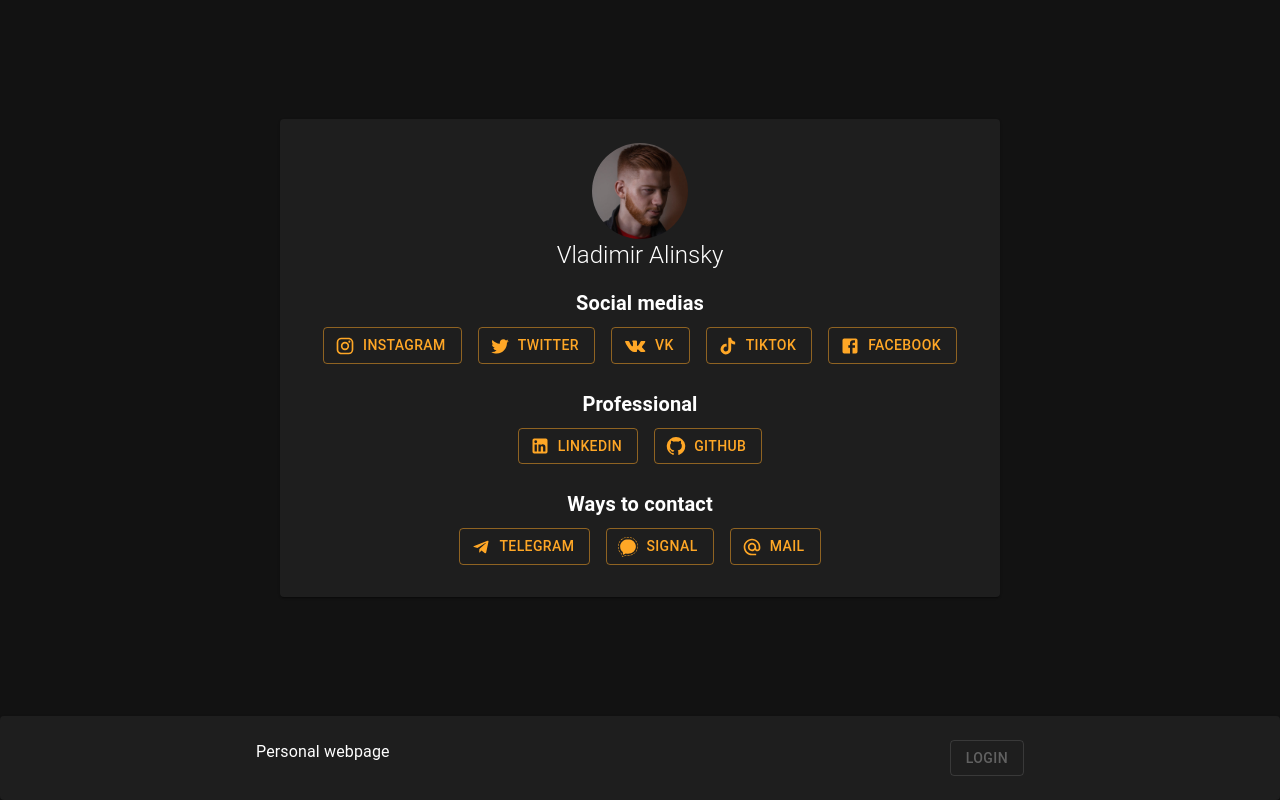
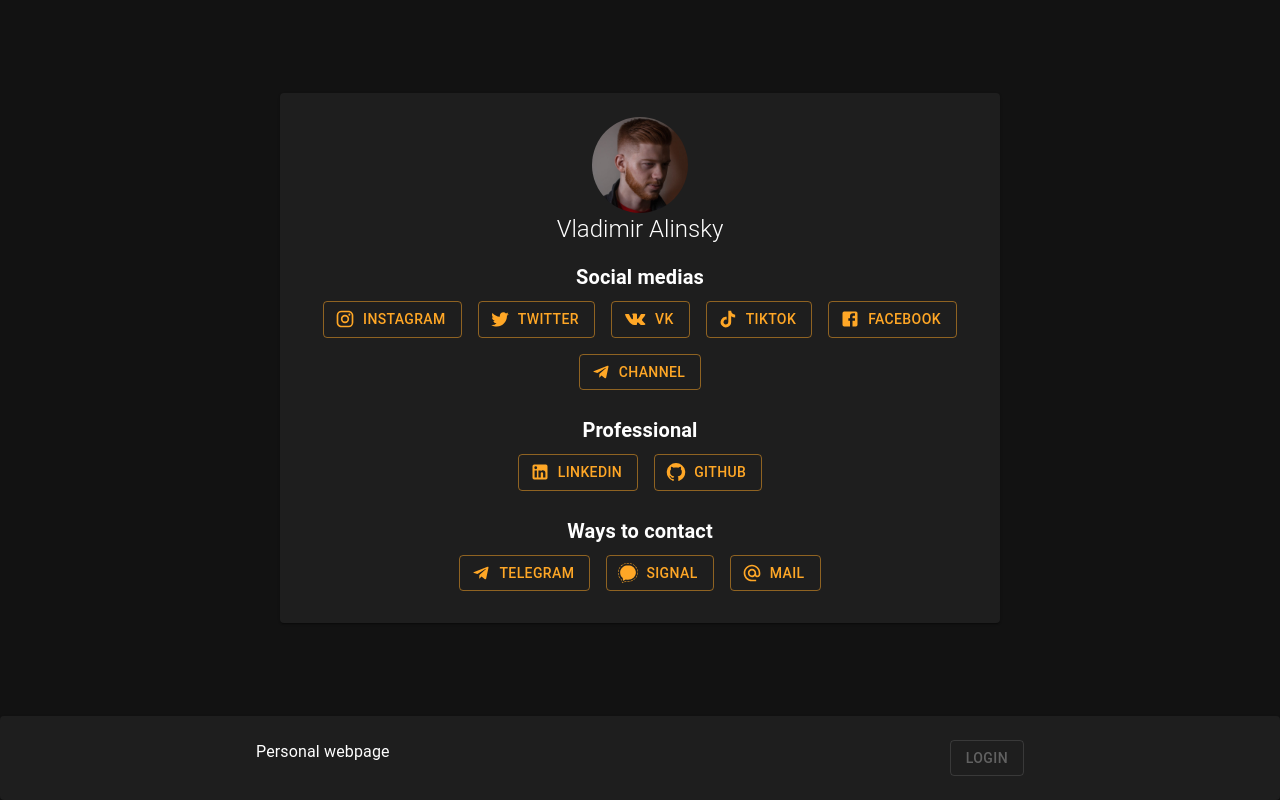
Before and after one commit to SKY-ALIN/Alinsky.tech, a React (Create React App) app: page / in a window 1280 px wide. Built offline with nearby package versions, Linux system fonts and the light colour scheme.

Commit message:
Add telegram channel

```diff
--- a/src/App.tsx
+++ b/src/App.tsx
@@ -127,6 +127,7 @@ function App() {
                 href="https://vm.tiktok.com/ZSJe8DYu6/"
               />
               <MediaButton text="Facebook" icon={<FacebookIcon />} href="https://www.facebook.com/vladimir.alinsky" />
+              <MediaButton text="Channel" icon={<TelegramIcon />} href="https://t.me/alinsky_tech" />
             </Box>
 
             <Box className={classes.block}>
```
